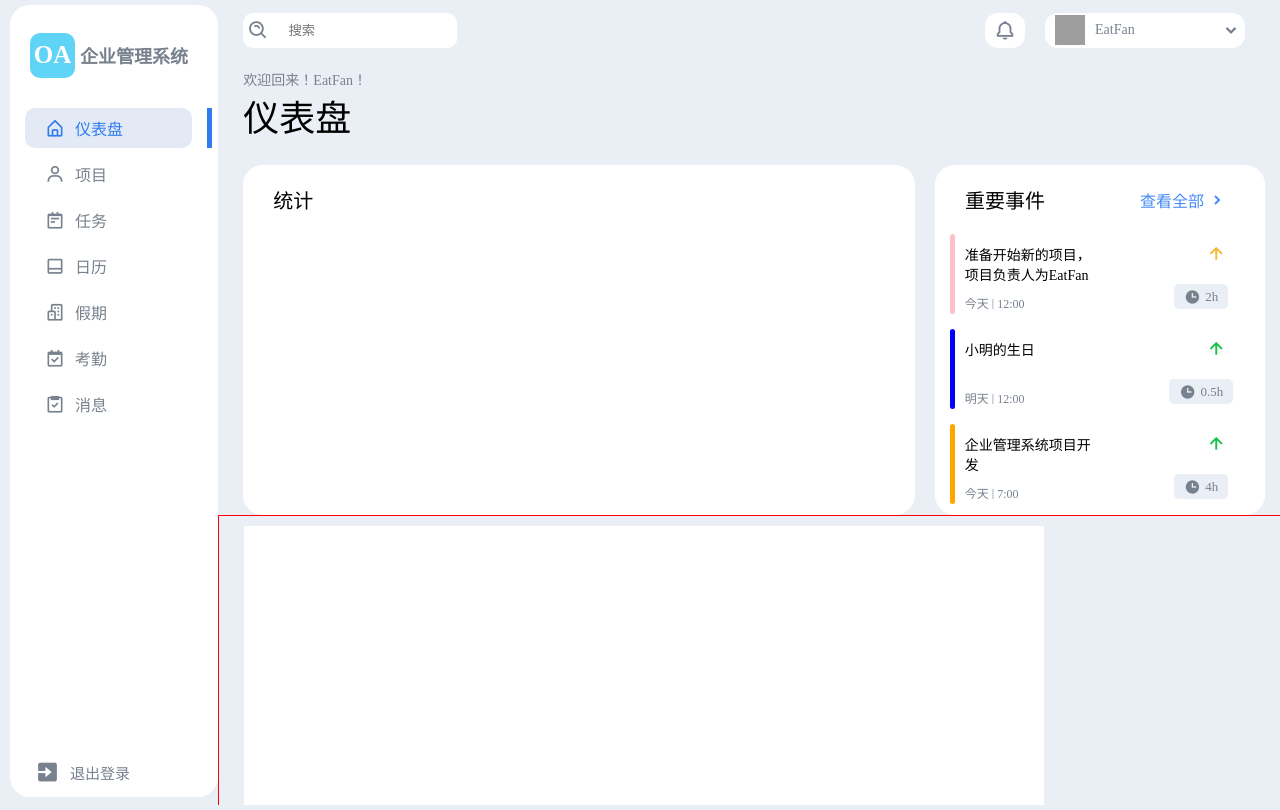
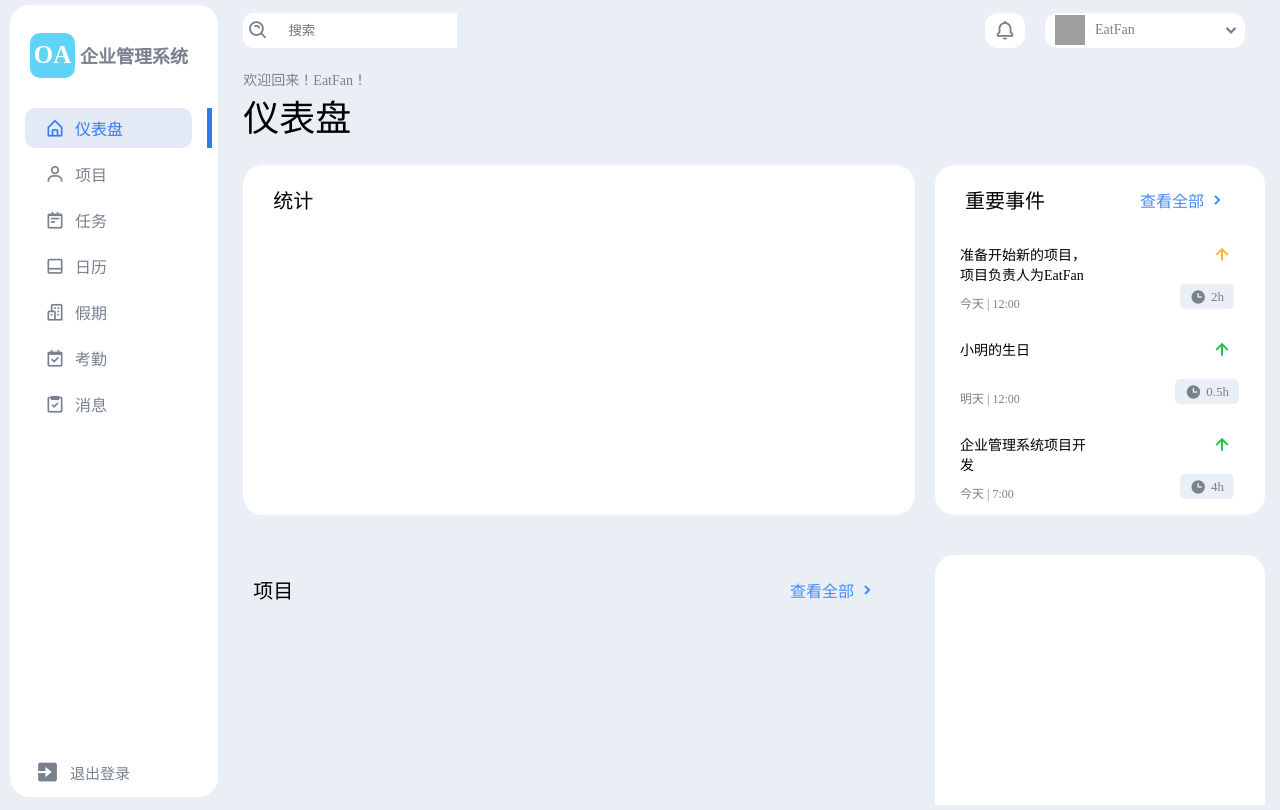
Before and after one commit to EatFans/Business-Management-System, a Vue app in the folder bms-vue/: page /dashboard in a window 1280 px wide. Built offline with nearby package versions, Linux system fonts and the light colour scheme; grey boxes are pictures that could not be loaded.

Commit message:
前端进一步完成仪表盘容器

```diff
--- a/bms-vue/src/App.vue
+++ b/bms-vue/src/App.vue
@@ -10,6 +10,5 @@
 * {
   padding: 0;
   margin: 0;
-  overflow: hidden;
 }
 </style>
--- a/bms-vue/src/layout/components/SideBar/MenuItem.vue
+++ b/bms-vue/src/layout/components/SideBar/MenuItem.vue
@@ -64,6 +64,7 @@ a {
   align-items: center;
   margin-left: 15px;
   border-radius: 10px;
+
 }
 
 .menu-item-content i {
@@ -76,6 +77,7 @@ a {
   font-size: 16px;
   color: #78818e;
   margin-left: 10px;
+
 }
 
 /* 当鼠标覆盖选项样式 */
--- a/bms-vue/src/views/Index.vue
+++ b/bms-vue/src/views/Index.vue
@@ -70,7 +70,7 @@ export default {
 <style scoped>
 .index-page-content {
   width: 100%;
-  height: 100vh;
+  height: 100%;
 }
 
 .index-page-container {
--- a/bms-vue/src/views/pages/Dashboard.vue
+++ b/bms-vue/src/views/pages/Dashboard.vue
@@ -44,8 +44,27 @@
 
    <!-- 第二板块部分 -->
    <div class="second-section">
+     <!-- 项目信息 -->
      <div class="project-info-box">
+        <div class="project-info-box-header">
+          <h2>项目</h2>
 
+          <div class="look-all">
+            <a href="#">查看全部</a>
+            <i class='bx bxs-chevron-right'></i>
+          </div>
+        </div>
+
+       <div class="project-info-box-body">
+
+       </div>
+     </div>
+
+     <!--项目日志框-->
+     <div class="project-log-box">
+       <div class="project-log-box-header">
+
+       </div>
      </div>
    </div>
  </div>
@@ -102,7 +121,8 @@ export default {
 <style scoped>
 .dashboard-container {
   width: 100%;
-  height: 100%;
+  height: calc(100vh - 50px);
+  overflow: hidden;
 }
 
 .index-section {
@@ -208,7 +228,8 @@ export default {
 .second-section {
   width: 100%;
   height: 100%;
-  border: red solid 1px;
+  display: flex;
+  flex-direction: row;
 }
 
 /* 项目信息盒子 */
@@ -217,9 +238,40 @@ export default {
   min-width: 600px;
   height: 100%;
   margin-left: 25px;
-  margin-top: 10px;
-  background: #fff;
+  margin-top: 40px;
 
 }
 
+.project-info-box-header {
+  display: flex;
+  flex-direction: row;
+  align-items: center;
+  margin-left: 10px;
+  margin-top: 20px;
+  justify-content: space-between;
+}
+
+.project-info-box-header h2 {
+  font-size: 20px;
+  font-weight: 400;
+}
+
+.project-info-box-body {
+  width: 100%;
+  height: 49%;
+  margin-top: 10px;
+}
+
+/* 项目日志框 */
+.project-log-box {
+  width: calc(100% - 75% - 50px - 25px);
+  min-width: 330px;
+  height: 52.5%;
+  background: #fff;
+  margin-right: 20px;
+  margin-left: 20px;
+  border-radius: 20px;
+  margin-top: 40px;
+}
+
 </style>
```
